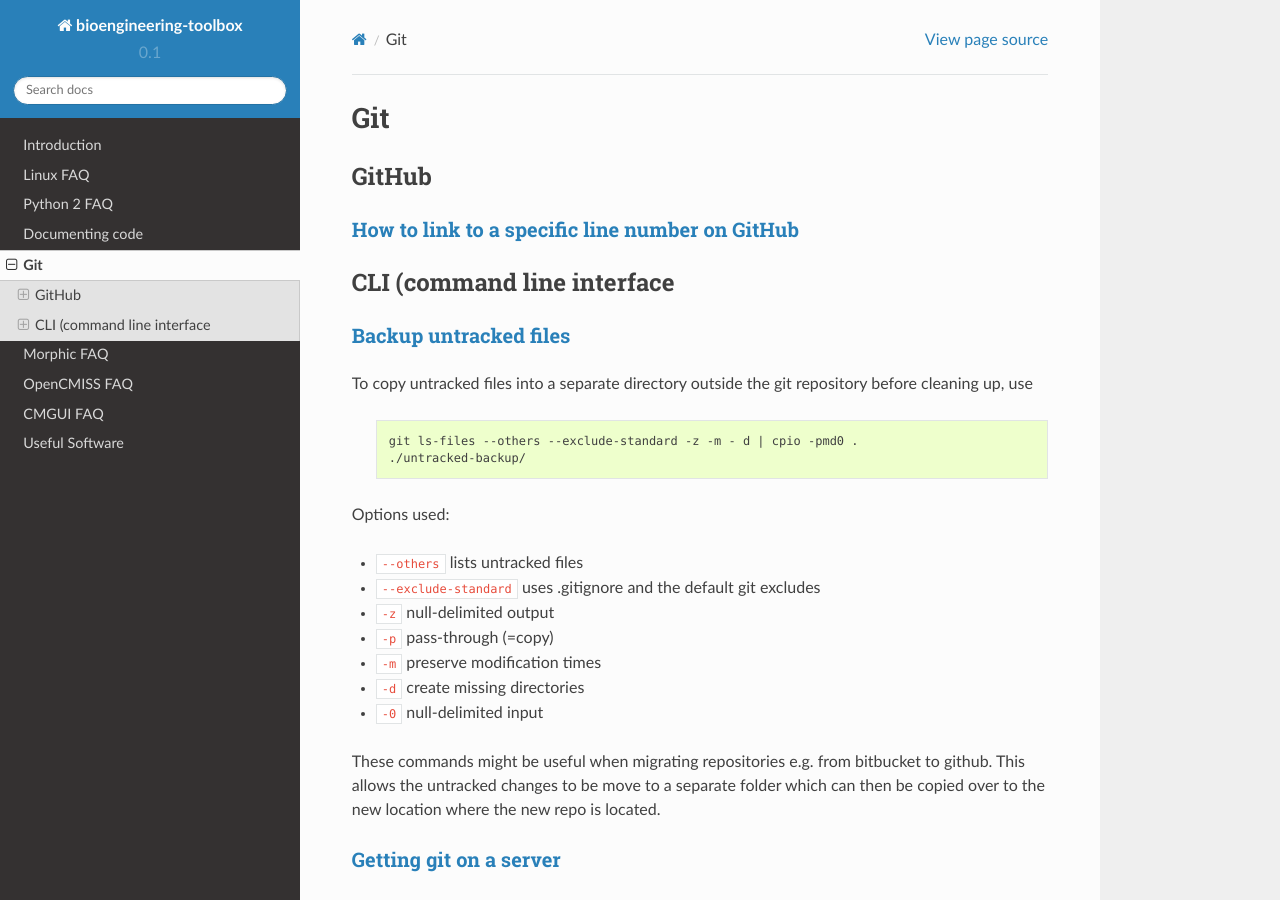
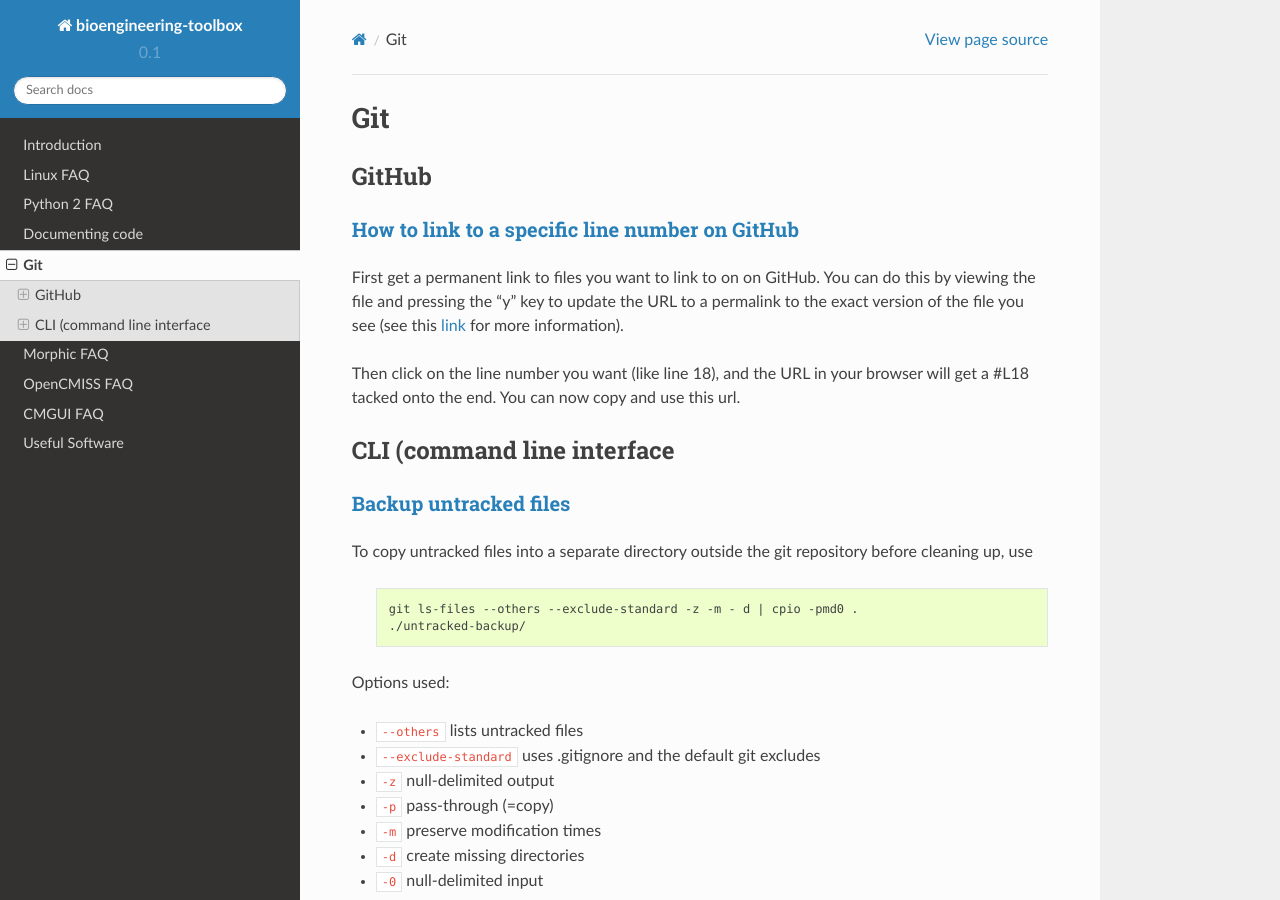
Before and after one commit to PrasadBabarendaGamage/bioengineering-toolbox, a Sphinx documentation site: the page built from docs/source/git.rst, in a window 1280 px wide and 900 px high. Built offline with Sphinx 7.4.7 and the Read the Docs theme 2.0.0, drawn with Linux system fonts in a browser that asks for light colours; formulas are drawn with MathJax 3; pages that are not in the unit, such as notebooks, are missing from menus.

Commit message:
Updating git faq

```diff
--- a/docs/source/git.rst
+++ b/docs/source/git.rst
@@ -14,6 +14,15 @@ GitHub
 
 `How to link to a specific line number on GitHub <http://stackoverflow.com/questions/23821235/how-to-link-to-specific-line-number-on-github>`_
 --------------------------------------------------------------------------
+
+First get a permanent link to files you want to link to on on GitHub. You
+can do this by viewing the file and pressing the "y" key to update the URL
+to a permalink to the exact version of the file you see (see this `link
+<https://help.github.com/articles/getting-permanent-links-to-files/>`_ for more information).
+
+Then click on the line number you want (like line 18), and the URL in your
+browser will get a #L18 tacked onto the end. You can now copy and use this url.
+
 
 ===========================
 CLI (command line interface
```
